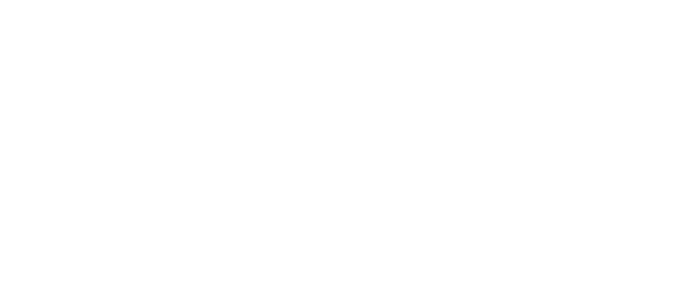
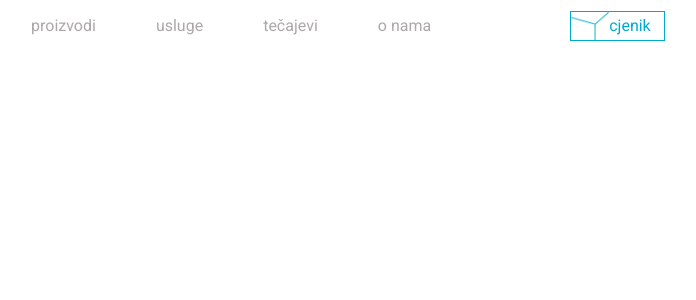
Before and after one commit to nkristanovic/zadatak, a React (Create React App) app: page / in a window 1280 px wide. Shown: the top 300 px of the page, without its empty margins (297-993 px from the left). Built offline with nearby package versions, Linux system fonts and the light colour scheme.

Commit message:
Created header

```diff
--- a/src/App.js
+++ b/src/App.js
@@ -1,9 +1,10 @@
 import './App.scss';
+import Header from './components/Header/Header';
 
 function App() {
   return (
     <div>
-
+      <Header />
     </div>
   );
 }
--- a/src/App.scss
+++ b/src/App.scss
@@ -1,3 +1,4 @@
+@import url('https://fonts.googleapis.com/css2?family=Roboto:wght@300;400;500;700&display=swap');
 @import-normalize;
 
 * {
--- /dev/null
+++ b/src/components/Header/Header.js
@@ -0,0 +1,23 @@
+import React from 'react';
+import './Header.scss';
+import vectors from '../../assets/images/vectors.png';
+const Header = () => {
+    return (
+        <header className="Header">
+            <div className="Header-Inner">
+                <nav className="Header-Nav">
+                    <ul to="/" className="Header-NavItem" activeclassname="Header-NavItem_active">proizvodi</ul>
+                    <ul to="/" className="Header-NavItem" activeclassname="Header-NavItem_active">usluge</ul>
+                    <ul to="/" className="Header-NavItem" activeclassname="Header-NavItem_active">tečajevi</ul>
+                    <ul to="/" className="Header-NavItem" activeclassname="Header-NavItem_active">o nama</ul>
+                </nav>
+                <nav to="/" className="Header-ButtonContainer">
+                    <img src={vectors} className="Header-Vectors" />
+                    <ul className="Header-Text">cjenik</ul>
+                </nav>
+            </div>
+        </header>
+    );
+}
+
+export default Header;
--- /dev/null
+++ b/src/components/Header/Header.scss
@@ -0,0 +1,135 @@
+@import '../../lib/style/theme.scss';
+
+.Header {
+    background-color: $white;
+    width: 100%;
+    height: 52px;
+    position: fixed;
+    top: 0;
+    left: 0;
+    z-index: 1;
+
+    &-Inner {
+        height: 100%;
+        padding: 15px;
+        display: flex;
+        justify-content: space-between;
+        align-items: center;
+    }
+
+    &-ButtonContainer {
+        display: flex;
+        align-items: center;
+        width: 100px;
+        height: 30px;
+        border: 1px solid $lightBlue;
+    }
+
+    &-Vectors {
+        height: 100%;
+        margin-left: -1px;
+        object-fit: contain;
+    }
+
+    &-Text {
+        line-height: 50px;
+        font-family: 'Roboto', sans-serif;
+        font-weight: 400;
+        font-size: 16px;
+        color: $lightBlue;
+    }
+
+    &-Nav {
+        display: none;
+    }
+
+    &-NavHamburger {
+        width: 25px;
+    }
+
+    &-NavHamburgerLine {
+        width: 100%;
+        height: 2px;
+        border-radius: 100px;
+        background-color: $darkGrey;
+        margin-bottom: 6px;
+
+        &:last-child {
+            margin-bottom: 0;
+        }
+    }
+
+    @media screen and ($tablet) {
+        &-Inner {
+            padding: 15px 25px;
+        }
+    }
+
+    @media screen and ($desktop) {
+        &-Inner {
+            padding: 0 190px 0 200px;
+            max-width: 1024px;
+            margin: 0 auto;
+        }
+
+        &-ButtonContainer {
+            width: 95px;
+        }
+
+        &-Nav {
+            display: block;
+        }
+
+        &-NavItem {
+            display: inline-block;
+            text-decoration: none;
+            color: $lightGrey;
+            line-height: 50px;
+            font-family: 'Roboto', sans-serif;
+            font-weight: 400;
+            font-size: 16px;
+            margin: 15px 0;
+            margin-right: 60px;
+            cursor: pointer;
+
+            &:hover {
+                color: $lightBlue;
+            }
+
+            &:last-child {
+                margin-right: 0;
+            }
+
+            &_active {
+                color: $lightBlue;
+            }
+        }
+    }
+
+    @media screen and ($desktopLarge) {
+        &-Inner {
+            padding: 0 240px 0 262px;
+            max-width: 1280px;
+        }
+
+        &-ButtonContainer {
+            width: 115px;
+        }
+
+        &-Text {
+            margin-left: 10px;
+            font-size: 18px;
+        }
+
+        &-NavItem {
+            font-size: 18px;
+        }
+    }
+
+    @media screen and ($desktopExtraLarge) {
+        &-Inner {
+            padding: 0 310px 0 335px;
+            max-width: 1580px;
+        }
+    }
+}
--- a/src/lib/style/theme.scss
+++ b/src/lib/style/theme.scss
@@ -2,7 +2,9 @@
 $tablet: 'min-width: 768px';
 $desktop: 'min-width: 1024px';
 $desktopLarge: 'min-width: 1300px';
-
+$desktopExtraLarge: 'min-width: 1576px';
 $white: #ffffff;
 $black: #000000;
-$lightGrey: #d0d0d0;
+$lightGrey: #ada8a8;
+$darkGrey: #333333;
+$lightBlue: #00AACC;
```
Also changed, not shown: src/assets/images/vectors.png (added).
